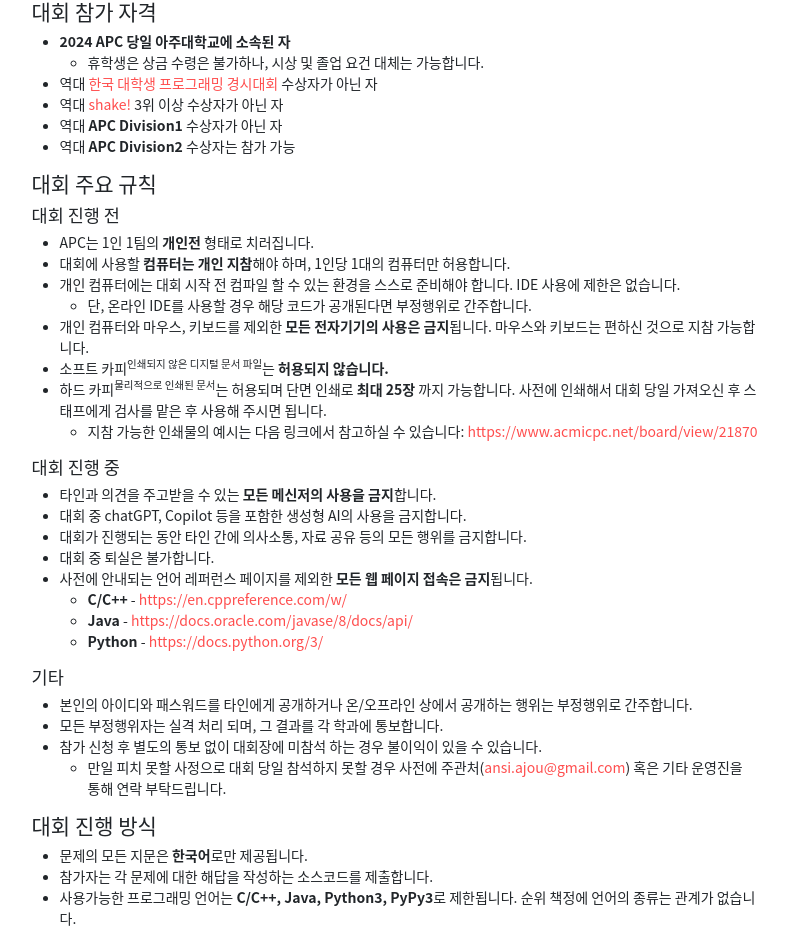
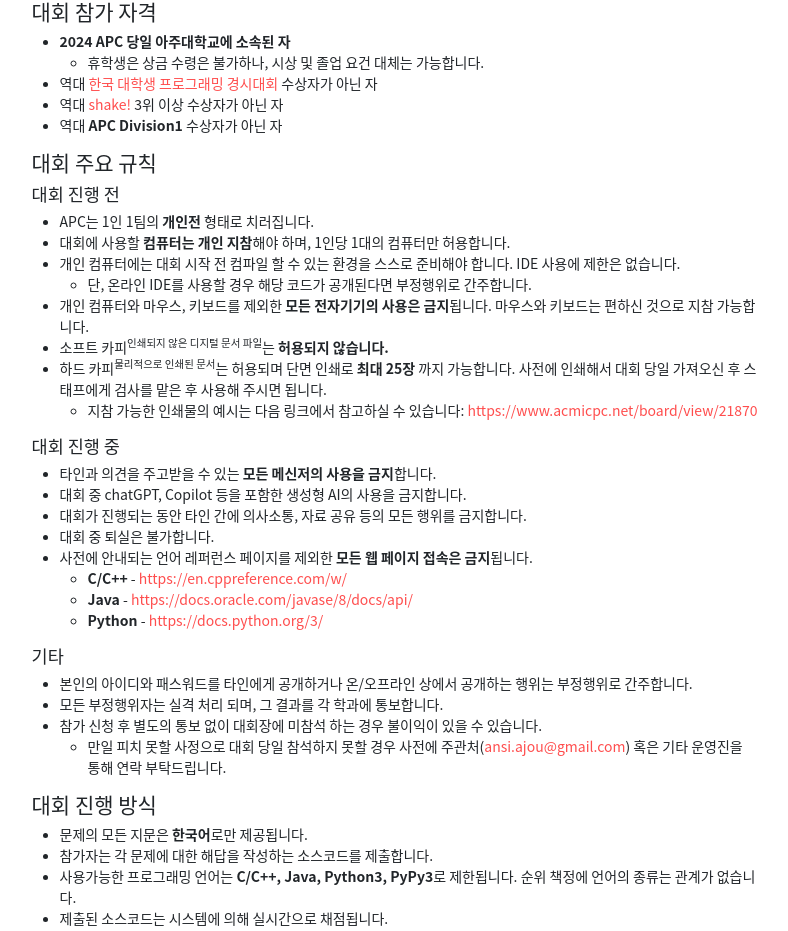
Before and after one commit to shake-union/shake-site, a SvelteKit app: page /apc-x in a window 1280 px wide. Shown: the part 3068-3999 px from the top of the page, without its empty margins (245-1033 px from the left). Built offline with nearby package versions, Linux system fonts and the light colour scheme.

Commit message:
참가 조건 등 수정

```diff
--- a/src/routes/(apc-x)/apc-x/+page.svelte
+++ b/src/routes/(apc-x)/apc-x/+page.svelte
@@ -320,10 +320,6 @@
 							</li>
 							<li>
 								역대 <strong>APC Division1</strong> 수상자가 아닌 자
-							</li>
-							<li>
-								역대 <strong>APC Division2</strong> 수상자는 참가
-								가능
 							</li>
 						</ul>
 
--- a/src/routes/(shake)/+page.svelte
+++ b/src/routes/(shake)/+page.svelte
@@ -415,7 +415,7 @@
 						</p>
 						<ul>
 							<li>각 학교 선발전을 통해 정당하게 선출된 자</li>
-							<li>2023년 2학기 기준 해당 학교 재학 상태인 자</li>
+							<li>2024년 2학기 기준 해당 학교 재학 상태인 자</li>
 							<li>
 								역대 <strong
 									><a href="https://ucpc.me/" target="_blank" rel="noreferrer"
```
